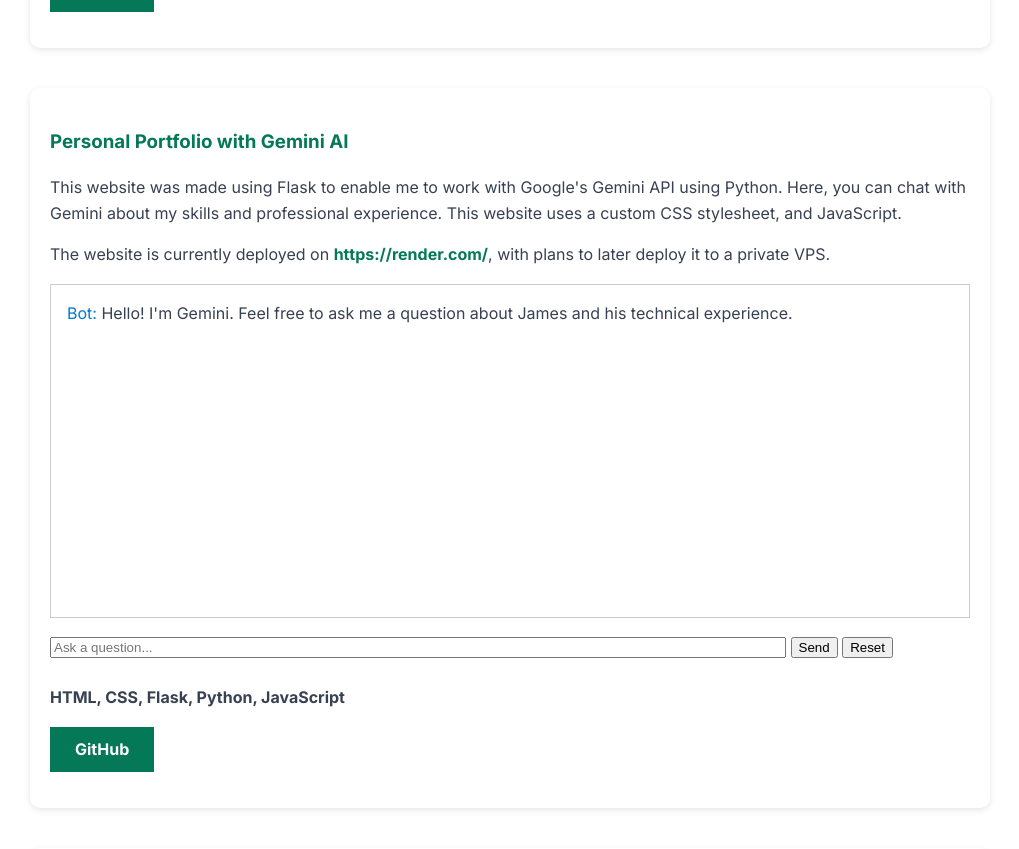
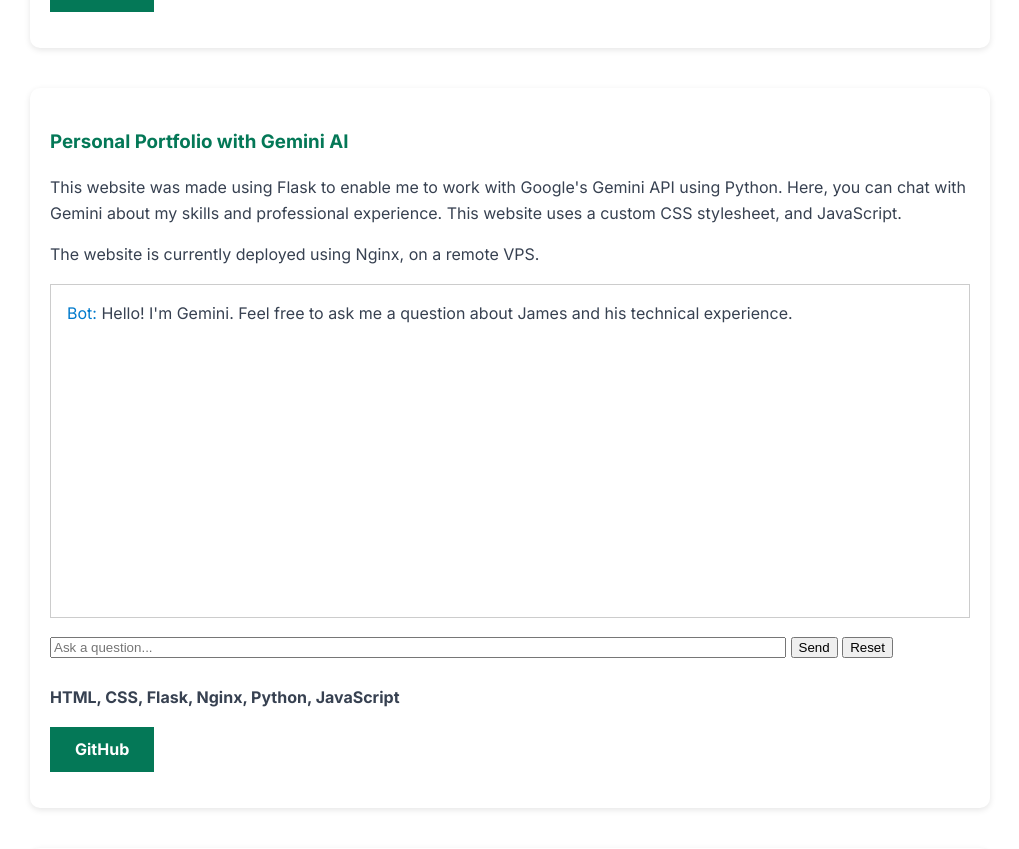
Before and after one commit to jbeavis/Portfolio-Website, a Flask app: page / in a window 1280 px wide. Shown: the part 1772-2621 px from the top of the page, without its empty margins (130-1149 px from the left). Run offline with Flask 3, Linux system fonts and the light colour scheme; parts of the project's set-up code (start-up, migrations or seed data) failed here and were passed over; some libraries are stand-ins or nearby versions.

Commit message:
Added details about the VPS

```diff
--- a/templates/index.html
+++ b/templates/index.html
@@ -57,7 +57,7 @@
             <div class ="projectExample">
                 <h3>Personal Portfolio with Gemini AI</h3>
                 <p>This website was made using Flask to enable me to work with Google's Gemini API using Python. Here, you can chat with Gemini about my skills and professional experience. This website uses a custom CSS stylesheet, and JavaScript. </p>
-                <p>The website is currently deployed on <a href="https://render.com/">https://render.com/</a>, with plans to later deploy it to a private VPS.</p>
+                <p>The website is currently deployed using Nginx, on a remote VPS.</p>
                 <div id="chat">
                     <div class="message">
                         <span class="bot">Bot:</span>
@@ -68,7 +68,7 @@
                 <button onclick="sendMessage()">Send</button>
                 <button onclick="resetChat()">Reset</button>
                 <br><br>
-                <strong>HTML, CSS, Flask, Python, JavaScript</strong>
+                <strong>HTML, CSS, Flask, Nginx, Python, JavaScript</strong>
                 <p><strong><a class="linkButton" href="https://github.com/jbeavis/Controlling-IoT-Devices-Using-Our-Brain-Eyes-and-Facial-Expressions">GitHub</a></strong></p>
             </div>
             <div class = "projectExample">
```
